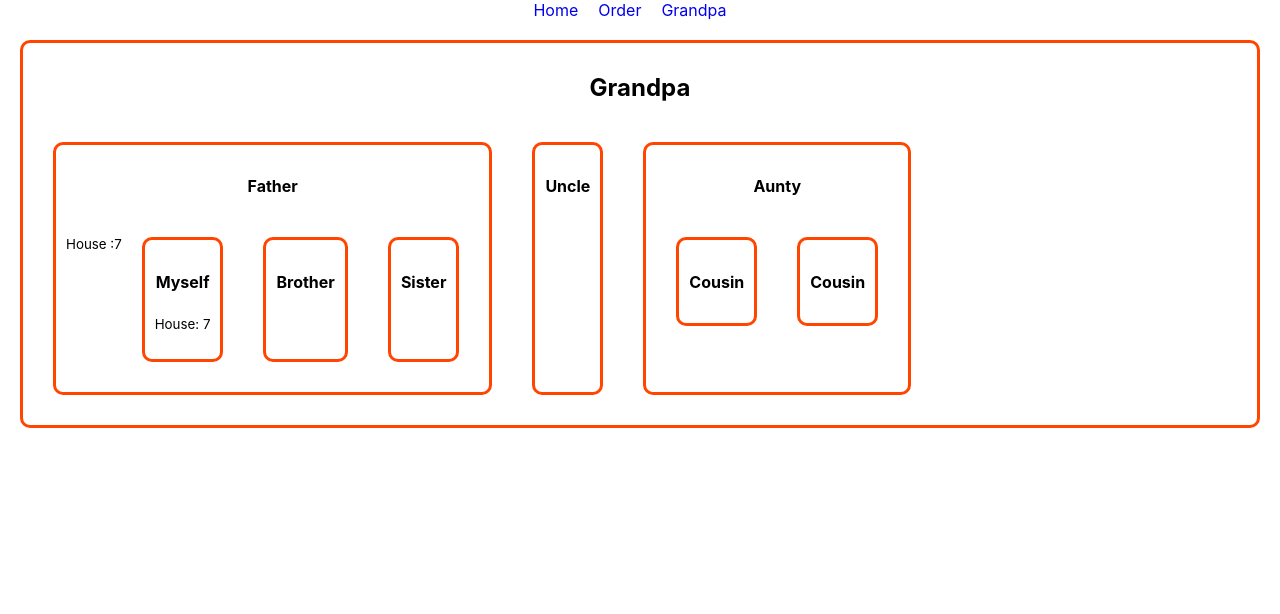
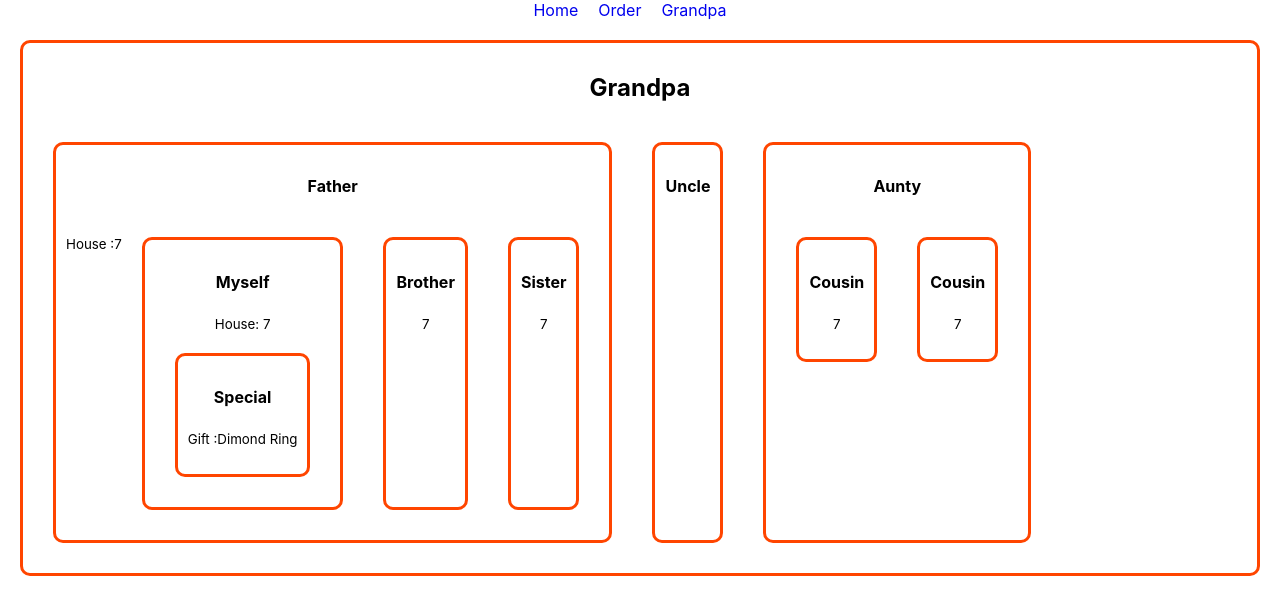
Before and after one commit to asrafmridha/React-Practice, a React (Create React App) app in the folder tshit-mania/: page /grandpa in a window 1280 px wide. Shown: the top 614 px of the page. Built offline with nearby package versions, Linux system fonts and the light colour scheme.

Commit message:
Prop Drilling To Pass Data To A Many Level Components

```diff
--- a/tshit-mania/src/components/Aunty/Aunty.js
+++ b/tshit-mania/src/components/Aunty/Aunty.js
@@ -1,13 +1,13 @@
 import React from 'react';
 import Cousin from '../Cousin/Cousin';
 
-const Aunty = () => {
+const Aunty = ({house}) => {
     return (
         <div>
             <h4>Aunty</h4>
             <section className='flex'>
-                <Cousin></Cousin>
-                <Cousin></Cousin>
+                <Cousin house={house}></Cousin>
+                <Cousin house={house}></Cousin>
             </section>
         </div>
     );
--- a/tshit-mania/src/components/Brother/Brother.js
+++ b/tshit-mania/src/components/Brother/Brother.js
@@ -1,9 +1,10 @@
 import React from 'react';
 
-const Brother = () => {
+const Brother = ({house}) => {
     return (
         <div>
             <h4>Brother</h4>
+            <p><small>{house}</small></p>
         </div>
     );
 };
--- a/tshit-mania/src/components/Cousin/Cousin.js
+++ b/tshit-mania/src/components/Cousin/Cousin.js
@@ -1,9 +1,10 @@
 import React from 'react';
 
-const Cousin = () => {
+const Cousin = ({house}) => {
     return (
         <div>
             <h4>Cousin</h4>
+            <p><small>{house}</small></p>
         </div>
     );
 };
--- a/tshit-mania/src/components/Father/Father.js
+++ b/tshit-mania/src/components/Father/Father.js
@@ -3,13 +3,13 @@ import Myself from '../Myself/Myself';
 import Brother from '../Brother/Brother';
 import Sister from '../Sister/Sister';
 
-const Father = ({ house }) => {
+const Father = ({ house ,ring }) => {
     return (
         <div>
             <h4>Father</h4>
             <section className='flex'>
                 <p><small>House :{house}</small></p>
-                <Myself house={house}></Myself>
+                <Myself house={house} ring={ring}></Myself>
                 <Brother house={house}></Brother>
                 <Sister house={house}></Sister>
             </section>
--- a/tshit-mania/src/components/Grandpa/Grandpa.js
+++ b/tshit-mania/src/components/Grandpa/Grandpa.js
@@ -6,11 +6,12 @@ import Aunty from '../Aunty/Aunty';
 
 const Grandpa = () => {
     const house =7;
+    const ring= 'Dimond Ring';
     return (
         <div className='grandpa'>
             <h2>Grandpa</h2>
             <section className='flex'>
-                <Father house={house}></Father>
+                <Father house={house} ring={ring}></Father>
                 <Uncle  house={house}></Uncle>
                 <Aunty  house={house}></Aunty>
             </section>
--- a/tshit-mania/src/components/Myself/Myself.js
+++ b/tshit-mania/src/components/Myself/Myself.js
@@ -1,12 +1,14 @@
 import React from 'react';
 import Brother from '../Brother/Brother';
 import Sister from '../Sister/Sister';
+import Special from '../Special/Special';
 
-const Myself = ({house}) => {
+const Myself = ({house,ring}) => {
     return (
         <div>
             <h4>Myself</h4>
             <p><small>House: {house}</small></p>
+            <Special ring={ring}></Special>
 
         </div>
     );
--- a/tshit-mania/src/components/Sister/Sister.js
+++ b/tshit-mania/src/components/Sister/Sister.js
@@ -1,9 +1,10 @@
 import React from 'react';
 
-const Sister = () => {
+const Sister = ({house}) => {
     return (
         <div>
             <h4>Sister</h4>
+            <p><small>{house}</small></p>
         </div>
     );
 };
--- /dev/null
+++ b/tshit-mania/src/components/Special/Special.js
@@ -0,0 +1,12 @@
+import React from 'react';
+
+const Special = ({ring}) => {
+    return (
+        <div>
+            <h4>Special</h4>
+            <p><small>Gift :{ring}</small></p>
+        </div>
+    );
+};
+
+export default Special;
```
